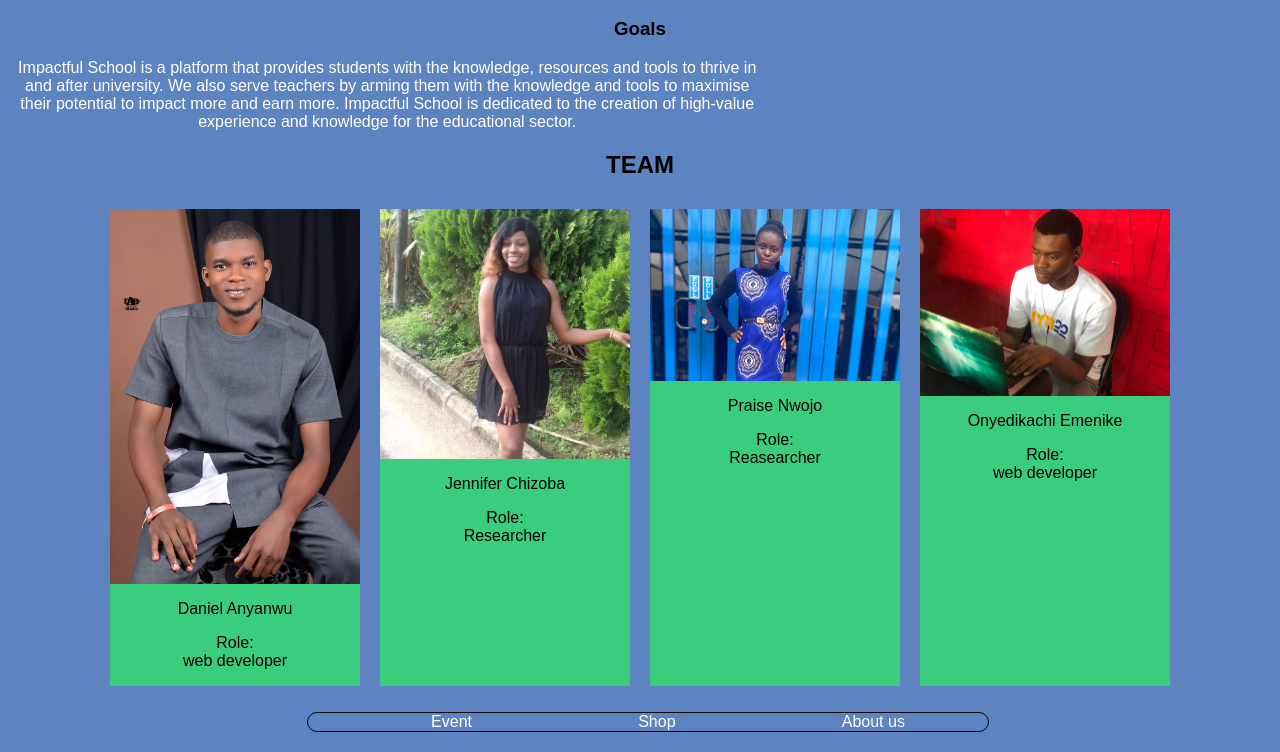
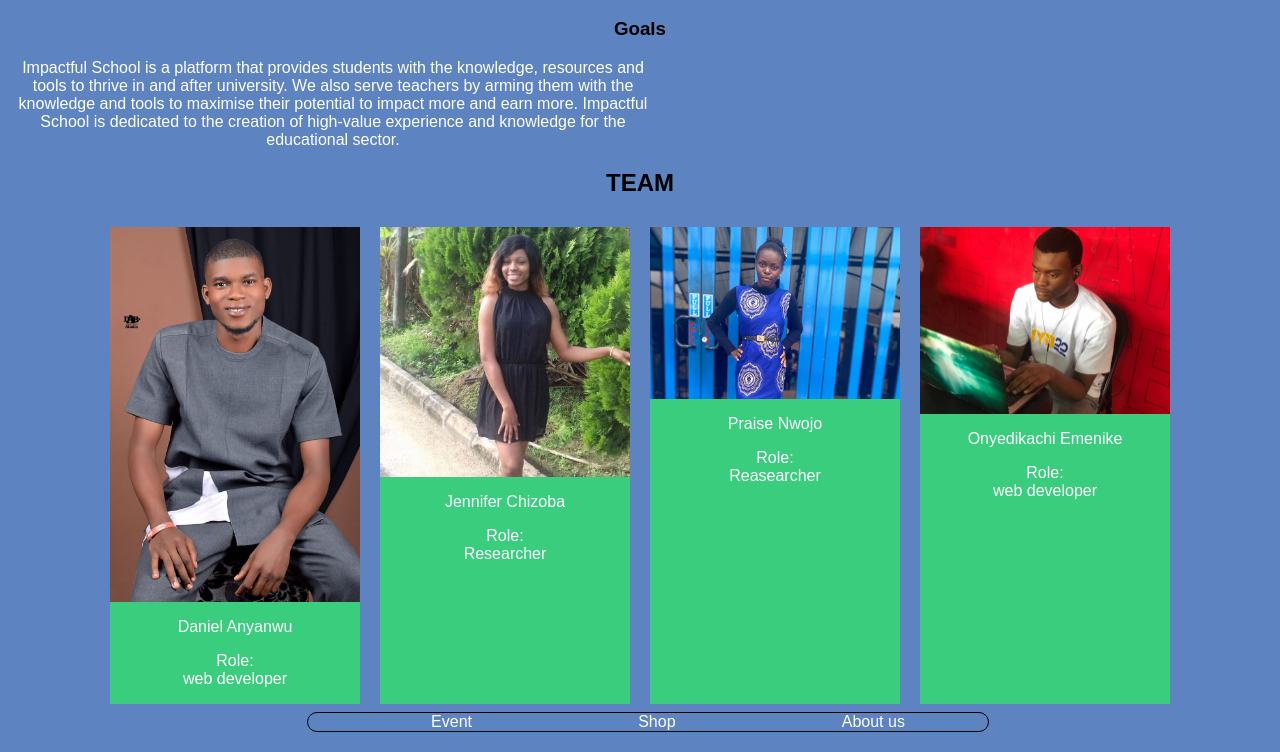
Before and after one commit to AIDaniel1/Impact, a plain HTML site: page mail.html in a window 1280 px wide. Shown: the part 48-800 px from the top of the page. Drawn offline with Linux system fonts and the light colour scheme.

Commit message:
small commit

```diff
--- a/mail.html
+++ b/mail.html
@@ -161,7 +161,7 @@
     }
     .about__text{
       color: #fff;
-     max-width: 60%;
+     max-width: 650px;
     }
 
     .maindiv {
@@ -169,10 +169,10 @@
       display: flex;
       flex-wrap: wrap;
       justify-content: center;
+      color:#fff;
     }
     .FatherTeam {
       margin: 10px;
-      color:#fff
       text-align: center;
       /* background-color: var(--background-color); */
       background-color: var(--secondary-green);
```
